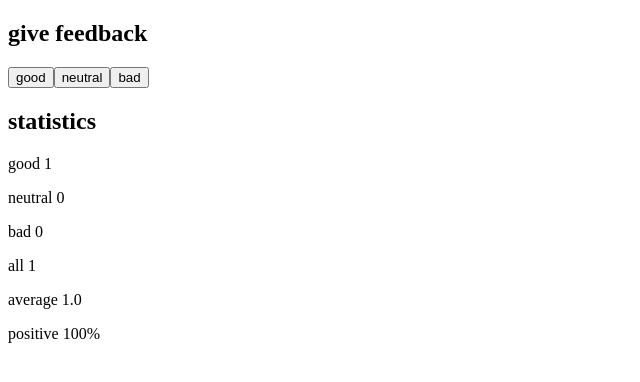
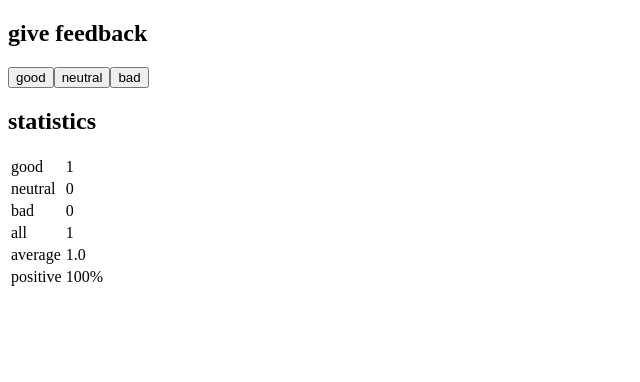
Before and after one commit to kimarimt/fullstack_open, a React (Vite) app in the folder part1/unicafe/: page / in a window 1280 px wide. Both pictures are taken after a click on the button "good". Shown: the top 382 px of the page, without its empty margins (0-640 px from the left). Built offline with nearby package versions, Linux system fonts and the light colour scheme.

Commit message:
finished exercise 1.11

```diff
--- a/part1/unicafe/src/components/Button.jsx
+++ b/part1/unicafe/src/components/Button.jsx
@@ -1,4 +1,4 @@
 const Button = ({ label, onClick }) =>
-    <button onClick={onClick}>{label}</button>
+  <button onClick={onClick}>{label}</button>
 
 export default Button
--- a/part1/unicafe/src/components/StatisticLine.jsx
+++ b/part1/unicafe/src/components/StatisticLine.jsx
@@ -1,4 +1,8 @@
-const StatisticLine = ({ text, value }) =>
-    <p>{text} {value}{text === 'positive' ? '%' : ''}</p>
+const StatisticLine = ({ text, value }) => (
+  <tr>
+    <td>{text}</td>
+    <td>{value}{text === 'positive' ? '%' : ''}</td>
+  </tr>
+)
 
 export default StatisticLine
--- a/part1/unicafe/src/components/Statistics.jsx
+++ b/part1/unicafe/src/components/Statistics.jsx
@@ -8,16 +8,18 @@
   return (
     <>
       <h2>statistics</h2>
-      { good || neutral || bad
+      {good || neutral || bad
         ? (
-            <>
+          <table>
+            <tbody>
                 <StatisticLine text='good' value={good} />
                 <StatisticLine text='neutral' value={neutral} />
                 <StatisticLine text='bad' value={bad} />
                 <StatisticLine text='all' value={total} />
                 <StatisticLine text='average' value={average} />
                 <StatisticLine text='positive' value={positive} />
-            </>
+            </tbody>
+          </table>
         )
         : <p>No feedback given</p>
       }
```
Lines whose indentation alone changed are shown as unchanged.
